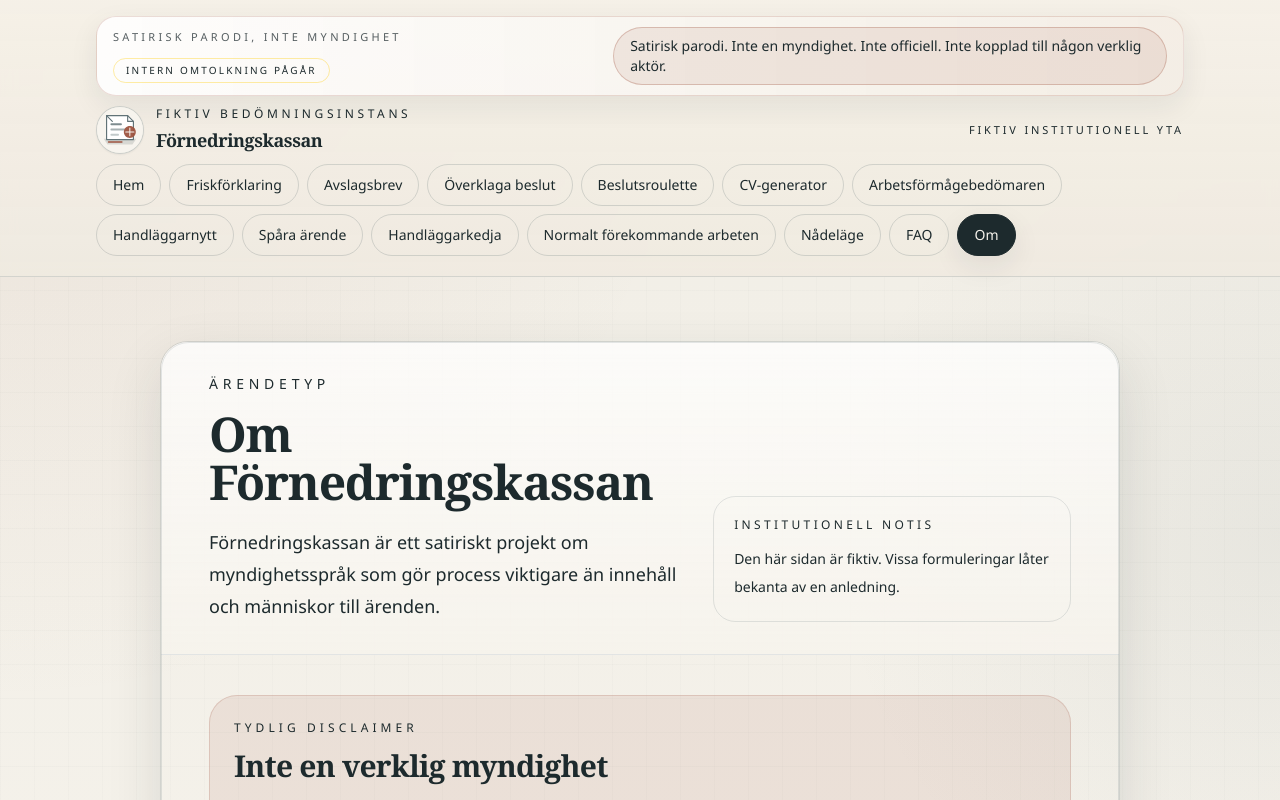
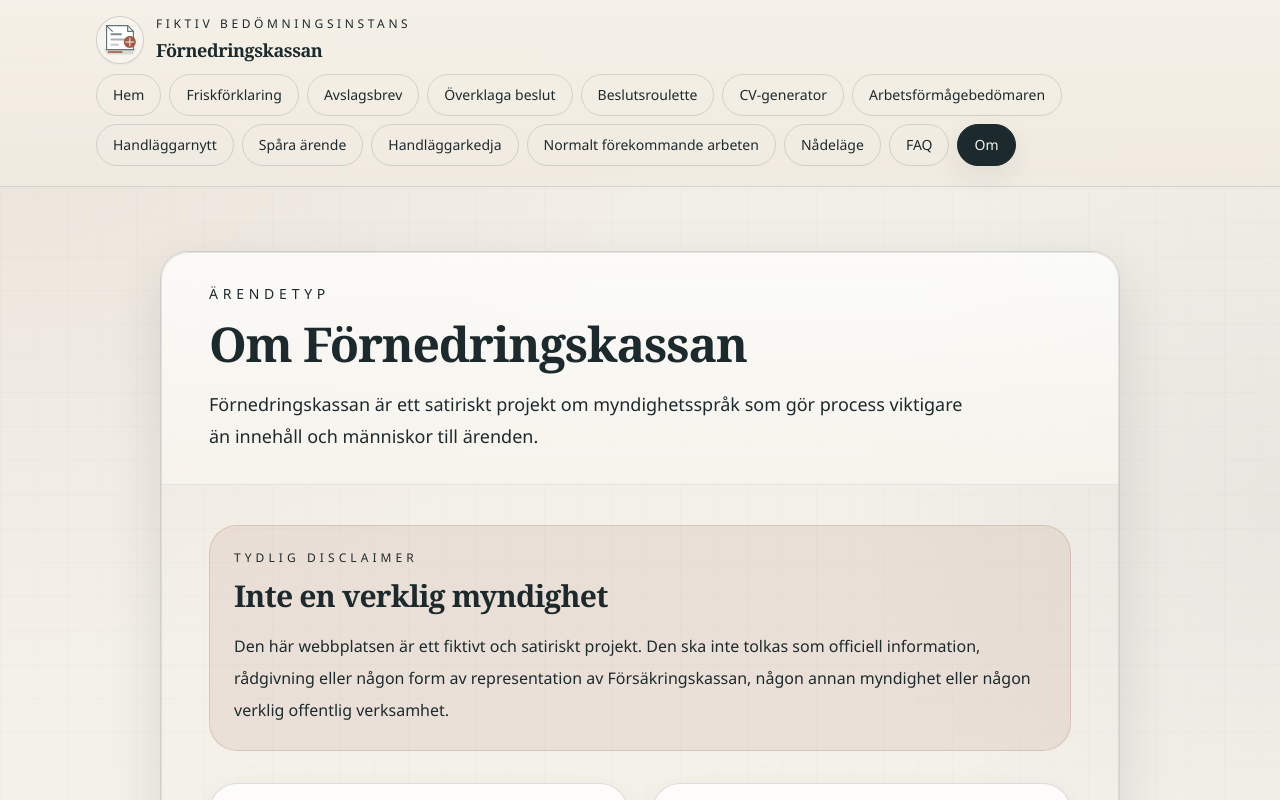
Before and after one commit to uppsala018/fornedringskassan, a Next.js app: page /om in a window 1280 px wide. Shown: the top 800 px of the page. Built offline with nearby package versions, Linux system fonts and the light colour scheme.

Commit message:
Refine global top framing

```diff
--- a/components/homepage-showcase.tsx
+++ b/components/homepage-showcase.tsx
@@ -338,7 +338,6 @@ export function HomepageShowcase() {
           <div className="flex flex-col gap-4 lg:flex-row lg:items-center lg:justify-between">
             <div className="space-y-3">
               <div className="flex flex-wrap items-center gap-3">
-                <p className="text-[10px] uppercase tracking-[0.28em] text-stamp sm:text-xs">Byråkratisk satir i digital form</p>
                 <span className="inline-flex rounded-full border border-[#c8102e]/20 bg-[#c8102e]/8 px-2.5 py-1 text-[9px] uppercase tracking-[0.18em] text-stamp sm:px-3 sm:text-[10px]">Fiktiv signal</span>
               </div>
               <p className="max-w-3xl text-[12px] leading-5 text-ink/76 sm:text-[13px] sm:leading-6">
@@ -365,9 +364,6 @@ export function HomepageShowcase() {
             </div>
           <div className="mx-auto flex max-w-3xl flex-col items-center text-center">
             <header className="relative mt-1 flex w-full flex-col items-center gap-4 sm:gap-5">
-              <p className="text-[10px] uppercase tracking-[0.28em] text-stamp sm:text-xs">
-                Satirisk parodi. Inte en myndighet. Inte Försäkringskassan.
-              </p>
               <h1 className="max-w-4xl text-balance font-display text-4xl font-semibold leading-tight tracking-tight text-ink sm:text-5xl lg:text-6xl">
                 Förnedringskassan
               </h1>
@@ -392,15 +388,6 @@ export function HomepageShowcase() {
               >
                 {stamps[stamp]}
               </button>
-            </div>
-            <div className="mt-5 max-w-2xl rounded-[1.2rem] border border-stamp/20 bg-stamp/10 p-3 sm:p-4">
-              <div className="flex flex-wrap items-center justify-center gap-2.5">
-                <p className="text-[9px] uppercase tracking-[0.18em] text-stamp sm:text-[10px]">Satirisk disclaimer</p>
-                <span className="inline-flex rounded-full border border-[#ffcc00]/35 bg-[#ffcc00]/12 px-3 py-1 text-[10px] uppercase tracking-[0.22em] text-ink">Fiktiv signal</span>
-              </div>
-              <p className="mt-2.5 text-[12px] leading-5 text-ink sm:text-[13px] sm:leading-6">
-                  Detta är en parodi och samhällskommentar. Ingen del är officiell, ingen del är juridisk eller medicinsk rådgivning, och inget här ska förväxlas med en verklig myndighet eller dess varumärke.
-              </p>
             </div>
             <div className="mt-6 flex w-full flex-col items-center gap-2.5 sm:flex-row sm:flex-wrap sm:justify-center">
               <button onClick={start} className="inline-flex min-h-12 w-full items-center justify-center rounded-full border-2 border-[#c8102e] bg-[#c8102e] px-6 py-3 text-[13px] font-black uppercase tracking-[0.16em] text-white shadow-[0_16px_36px_rgba(200,16,46,0.18)] transition hover:-translate-y-0.5 hover:bg-[#ad0d27] sm:w-auto sm:px-7 sm:py-3.5 sm:text-sm">
--- a/components/page-shell.tsx
+++ b/components/page-shell.tsx
@@ -13,13 +13,18 @@ export function PageShell({
   intro,
   children,
   eyebrow = "Ärendetyp",
-  showInstitutionNote = true,
+  showInstitutionNote = false,
 }: PageShellProps) {
   return (
     <section className="mx-auto max-w-5xl px-3 py-9 sm:px-6 lg:px-8 lg:py-16">
       <div className="bureaucratic-panel overflow-hidden rounded-dossier border border-steel/20 bg-white/88 shadow-docket">
         <div className="border-b border-steel/15 bg-[linear-gradient(180deg,rgba(255,255,255,0.75),rgba(246,243,236,0.9))] px-5 py-6 sm:px-8 sm:py-8 lg:px-12">
-          <div className="grid gap-5 lg:grid-cols-[1.15fr_0.85fr] lg:items-end">
+          <div
+            className={[
+              "grid gap-5",
+              showInstitutionNote ? "lg:grid-cols-[1.15fr_0.85fr] lg:items-end" : "lg:grid-cols-1",
+            ].join(" ")}
+          >
             <div>
               <p className="text-sm uppercase tracking-[0.34em] text-ink/72">{eyebrow}</p>
               <h1 className="mt-4 break-words text-balance font-display text-4xl font-semibold leading-tight tracking-tight text-ink sm:text-5xl">
--- a/components/site-header.tsx
+++ b/components/site-header.tsx
@@ -4,14 +4,12 @@ import Link from "next/link";
 import { usePathname } from "next/navigation";
 
 import { LogoMark } from "@/components/logo-mark";
-import { SatireBadge } from "@/components/satire-badge";
 import { navItems } from "@/lib/site";
 
 type HeaderFrame = {
   eyebrow: string;
   subtitle: string;
   helper: string;
-  showBadge: boolean;
 };
 
 const headerFrames: Record<string, HeaderFrame> = {
@@ -19,91 +17,71 @@ const headerFrames: Record<string, HeaderFrame> = {
     eyebrow: "Nådeläge",
     subtitle: "En stilla paus för vila och värdighet",
     helper: "En lugn väg bort från bedömning",
-    showBadge: false,
   },
   "/arbetsformagebedomaren": {
     eyebrow: "Arbetsförmåga",
     subtitle: "Kvarvarande funktion",
     helper: "Fiktiv bedömning i egen ordning",
-    showBadge: false,
   },
   "/cv-generator": {
     eyebrow: "Arbetsprofil",
     subtitle: "Omformad arbetsbarhet",
     helper: "Satirisk CV-yta",
-    showBadge: false,
   },
   "/overklaga-beslut": {
     eyebrow: "Överklagande",
     subtitle: "Samma beslut, ny läsning",
     helper: "Prövning i ny ordning",
-    showBadge: false,
   },
   "/spora-ditt-arende": {
     eyebrow: "Ärendespårning",
     subtitle: "Rörelse utan besked",
     helper: "Aktiv status utan slutpunkt",
-    showBadge: false,
   },
   "/handlaggarnytt": {
     eyebrow: "Intern bulletin",
     subtitle: "Systemets egen bulletin",
     helper: "Arkiv för rutin som förklarar sig själv",
-    showBadge: false,
   },
   "/musik/fornedringskassan": {
     eyebrow: "Musik",
     subtitle: "Förnedringskassan · Elektrisk Revy",
     helper: "En publicerad utgåva",
-    showBadge: false,
   },
 };
 
 export function SiteHeader() {
   const pathname = usePathname();
   const frame = headerFrames[pathname ?? ""];
-  const isSpecialFrame = Boolean(frame);
 
   return (
     <header className="border-b border-steel/20 bg-[linear-gradient(180deg,rgba(245,240,231,0.98),rgba(239,234,224,0.94))] backdrop-blur">
       <div className="mx-auto max-w-6xl px-3 py-3 sm:px-5 lg:px-8 lg:py-4">
         <div className="flex flex-col gap-2.5">
+          {frame ? (
             <div className="rounded-[1.25rem] border border-stamp/20 bg-[linear-gradient(90deg,rgba(255,255,255,0.9),rgba(244,238,229,0.95))] px-4 py-2.5 shadow-slip">
               <div className="flex flex-col gap-3 lg:flex-row lg:items-center lg:justify-between">
                 <div className="flex flex-wrap items-center gap-3">
-                {frame ? (
-                  <>
                   <p className="text-[11px] uppercase tracking-[0.3em] text-ink/75">
                     {frame.eyebrow}
                   </p>
                   <span className="text-[11px] uppercase tracking-[0.22em] text-ink/65">
                     {frame.subtitle}
                   </span>
-                  </>
-                ) : (
-                  <>
-                    <p className="text-[11px] uppercase tracking-[0.3em] text-ink/75">
-                      Satirisk parodi, inte myndighet
-                    </p>
-                    <span className="inline-flex rounded-full border border-[#ffcc00]/35 bg-[#ffcc00]/12 px-3 py-1 text-[10px] uppercase tracking-[0.22em] text-ink">
-                      Intern omtolkning pågår
-                    </span>
-                  </>
-                )}
-              </div>
-              {isSpecialFrame ? null : <SatireBadge />}
                 </div>
               </div>
+            </div>
+          ) : null}
 
           <div className="flex flex-col gap-2.5 lg:flex-row lg:items-center lg:justify-between">
             <Link href="/" aria-label="Gå till startsidan" className="min-w-0">
               <LogoMark compact showTagline={false} />
             </Link>
+            {frame ? (
               <div className="hidden lg:block">
-              <p className="text-[11px] uppercase tracking-[0.26em] text-ink/68">
-                {frame ? frame.helper : "Fiktiv institutionell yta"}
-              </p>
+                <p className="text-[11px] uppercase tracking-[0.26em] text-ink/68">{frame.helper}</p>
               </div>
+            ) : null}
           </div>
 
           <nav aria-label="Huvudnavigering" className="pb-1">
```
Lines whose indentation alone changed are shown as unchanged.
